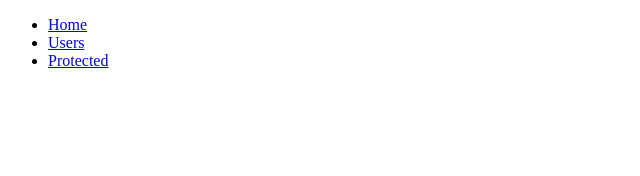
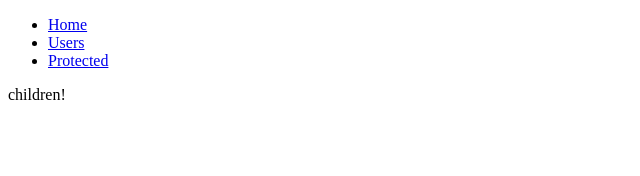
Before and after one commit to Jon-Nutman/kid-bucks-final, a React (Create React App) app in the folder client/: page /child-dashboard in a window 1280 px wide. Shown: the top 176 px of the page, without its empty margins (0-640 px from the left). Built offline with nearby package versions, Linux system fonts and the light colour scheme.

Commit message:
created child dashboard component

```diff
--- a/client/src/App.js
+++ b/client/src/App.js
@@ -5,6 +5,8 @@ import { Counter } from "./features/counter/Counter"
 import { Users } from "./features/users/Users"
 import { LoginSignup } from "./features/auth/LoginSignup"
 import ParentDashboardPage from "./features/parent/ParentDashboardPage"
+import ChildDashboardPage from "./features/child/ChildDashboardPage"
+
 
 export default function App() {
   return (
@@ -39,6 +41,9 @@ export default function App() {
           <Route path="/parent-dashboard">
             <ParentDashboardPage />
           </Route>
+          <Route path="/child-dashboard">
+            <ChildDashboardPage />
+          </Route>
           <AuthRoute path="/protected">
             <h2>test</h2>
           </AuthRoute>
--- /dev/null
+++ b/client/src/features/child/ChildDashboardPage.js
@@ -0,0 +1,9 @@
+import React from 'react'
+
+export default function ChildDashboardPage() {
+    return (
+        <div>
+            children!
+        </div>
+    )
+}
```
